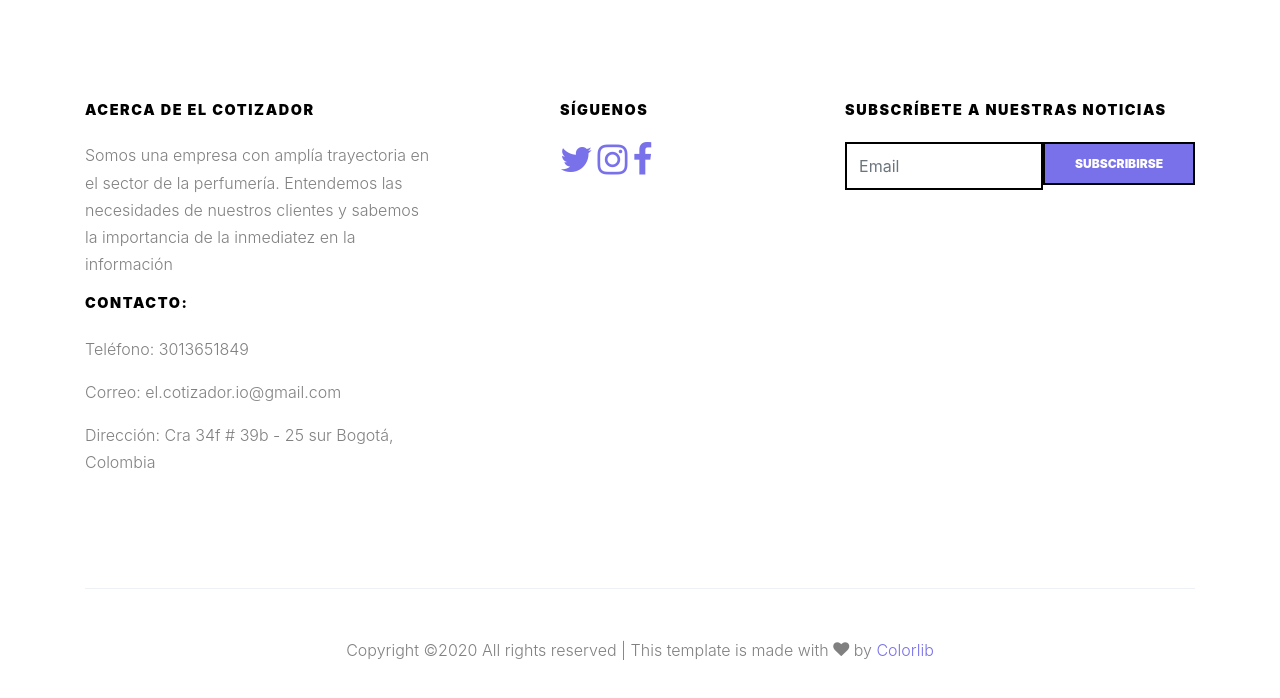
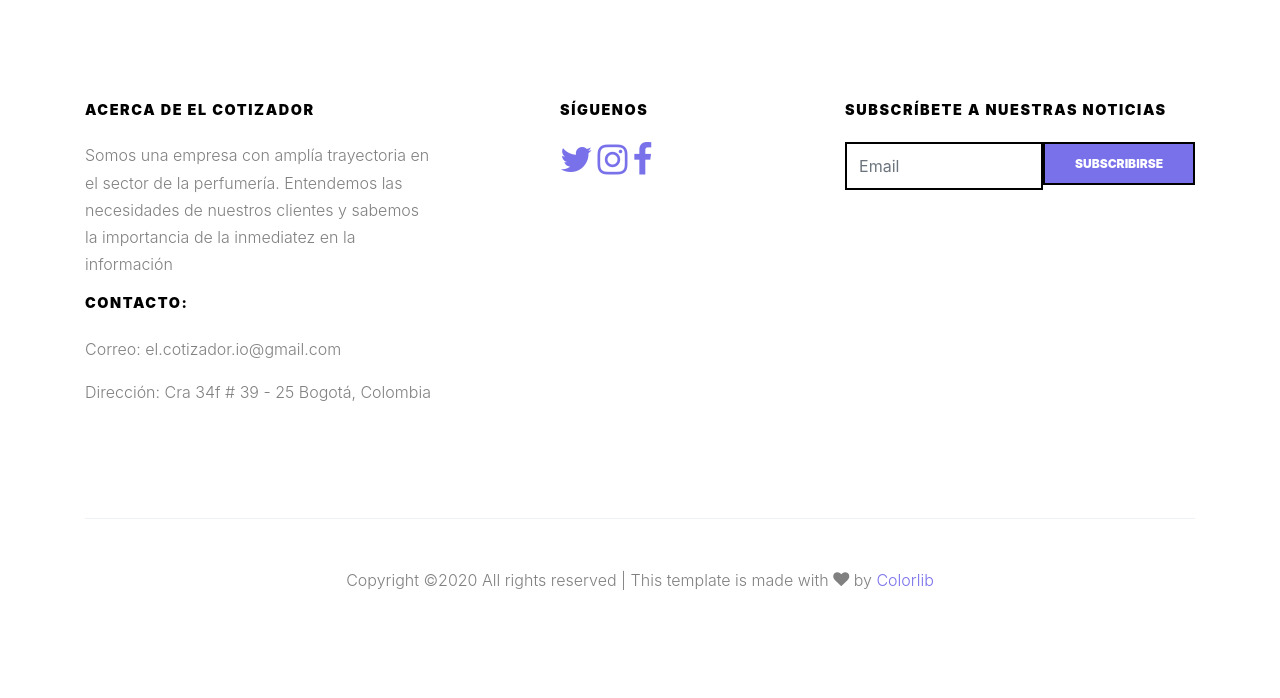
Before and after one commit to cotizadorb2c/elcotizador, a plain HTML site: page index.html in a window 1280 px wide. Shown: the part 922-1620 px from the top of the page. Drawn offline with Linux system fonts and the light colour scheme; files whose address does not match are found by name; a web font is replaced by a local one.

Commit message:
Cambio en datos de contacto

```diff
--- a/index.html
+++ b/index.html
@@ -126,9 +126,8 @@
             <h3>Acerca de El Cotizador</h3>
             <p>Somos una empresa con amplía trayectoria en el sector de la perfumería. Entendemos las necesidades de nuestros clientes y sabemos la importancia de la inmediatez en la información</p>
             <h3>Contacto:</h3>
-            <p>Teléfono: 3013651849</p>
             <p>Correo: el.cotizador.io@gmail.com</p>
-            <p>Dirección: Cra 34f # 39b - 25 sur Bogotá, Colombia</p>
+            <p>Dirección: Cra 34f # 39 - 25 Bogotá, Colombia</p>
           </div>
 
           <div class="col-md-3 ml-auto">
```
